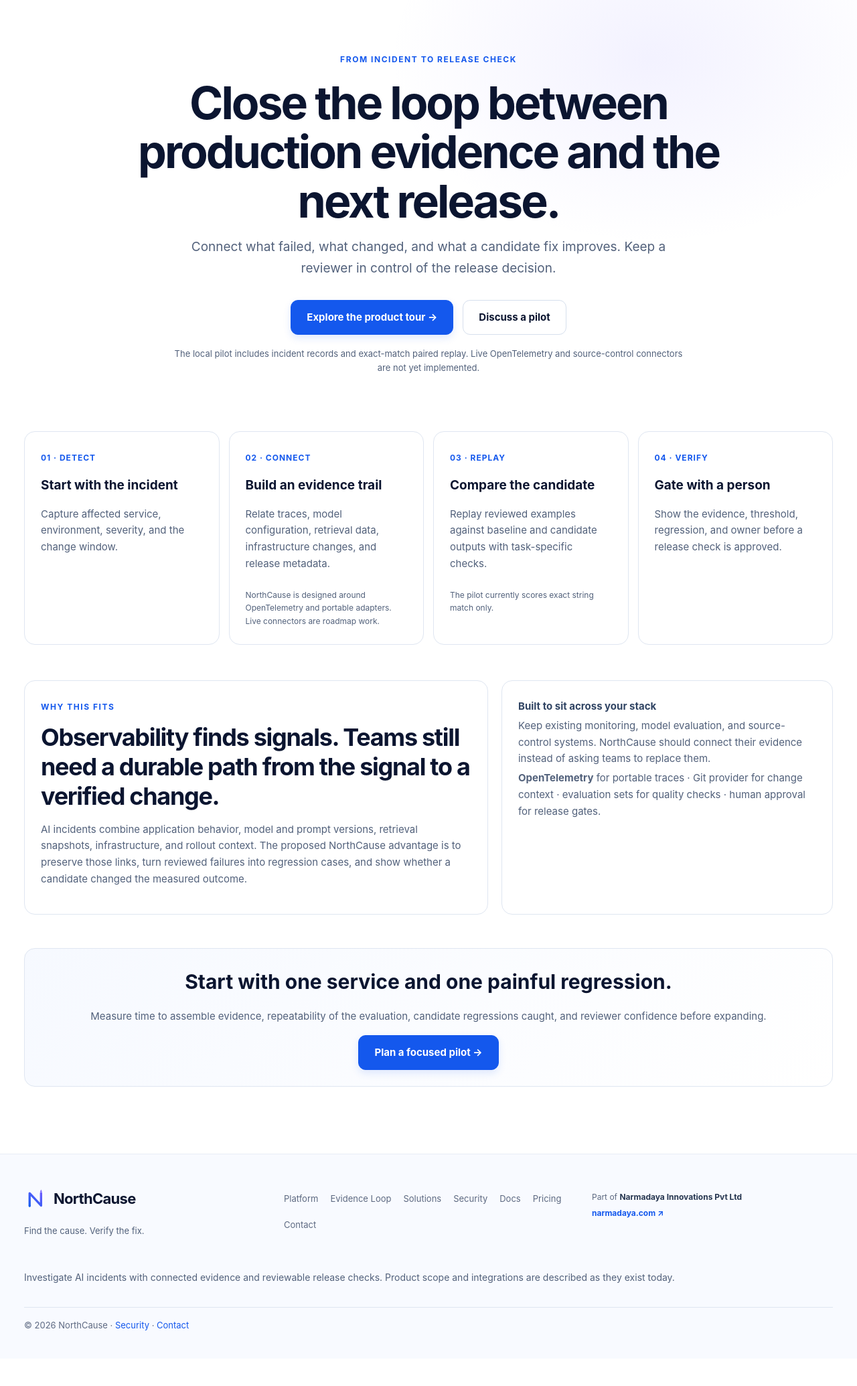
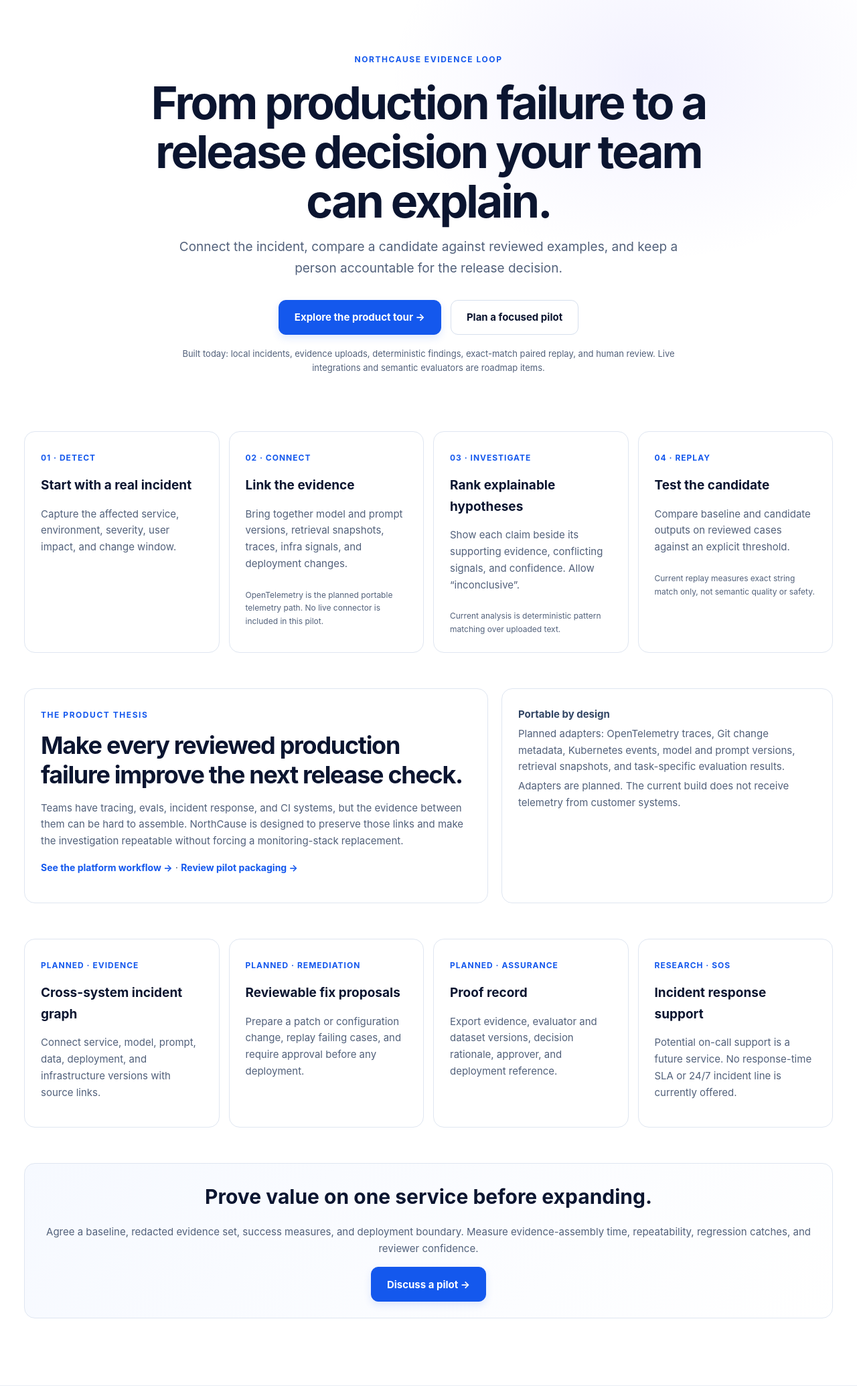
Before and after one commit to rpaut03l/northcause, a FastAPI app: page /evidence-loop in a window 1280 px wide. Shown: the part 82-2152 px from the top of the page at 67% size. Before the commit the page ends 2069 px from the top, so only its background shows below. Run offline with FastAPI, Linux system fonts and the light colour scheme.

Commit message:
docs: expand NorthCause Evidence Loop product blueprint

```diff
--- a/python-platform/app/templates/evidence_loop.html
+++ b/python-platform/app/templates/evidence_loop.html
@@ -1,6 +1,7 @@
 {% extends 'base.html' %}{% block title %}Evidence Loop · NorthCause{% endblock %}{% block content %}
-<section class="feature-hero wrap"><span class="eyebrow">FROM INCIDENT TO RELEASE CHECK</span><h1>Close the loop between production evidence and the next release.</h1><p>Connect what failed, what changed, and what a candidate fix improves. Keep a reviewer in control of the release decision.</p><div class="hero-actions"><a class="button" href="/demo">Explore the product tour →</a><a class="button button-secondary" href="/contact">Discuss a pilot</a></div><p class="fine-print">The local pilot includes incident records and exact-match paired replay. Live OpenTelemetry and source-control connectors are not yet implemented.</p></section>
-<section class="loop-steps wrap" aria-label="Evidence Loop stages"><article><span>01 · DETECT</span><h2>Start with the incident</h2><p>Capture affected service, environment, severity, and the change window.</p></article><article><span>02 · CONNECT</span><h2>Build an evidence trail</h2><p>Relate traces, model configuration, retrieval data, infrastructure changes, and release metadata.</p><small>NorthCause is designed around OpenTelemetry and portable adapters. Live connectors are roadmap work.</small></article><article><span>03 · REPLAY</span><h2>Compare the candidate</h2><p>Replay reviewed examples against baseline and candidate outputs with task-specific checks.</p><small>The pilot currently scores exact string match only.</small></article><article><span>04 · VERIFY</span><h2>Gate with a person</h2><p>Show the evidence, threshold, regression, and owner before a release check is approved.</p></article></section>
-<section class="loop-gap wrap"><div><span class="eyebrow">WHY THIS FITS</span><h2>Observability finds signals. Teams still need a durable path from the signal to a verified change.</h2><p>AI incidents combine application behavior, model and prompt versions, retrieval snapshots, infrastructure, and rollout context. The proposed NorthCause advantage is to preserve those links, turn reviewed failures into regression cases, and show whether a candidate changed the measured outcome.</p></div><aside class="notice"><strong>Built to sit across your stack</strong><p>Keep existing monitoring, model evaluation, and source-control systems. NorthCause should connect their evidence instead of asking teams to replace them.</p><p><b>OpenTelemetry</b> for portable traces · Git provider for change context · evaluation sets for quality checks · human approval for release gates.</p></aside></section>
-<section class="loop-cta wrap"><h2>Start with one service and one painful regression.</h2><p>Measure time to assemble evidence, repeatability of the evaluation, candidate regressions caught, and reviewer confidence before expanding.</p><a class="button" href="/contact">Plan a focused pilot →</a></section>
+<section class="feature-hero wrap"><span class="eyebrow">NORTHCAUSE EVIDENCE LOOP</span><h1>From production failure to a release decision your team can explain.</h1><p>Connect the incident, compare a candidate against reviewed examples, and keep a person accountable for the release decision.</p><div class="hero-actions"><a class="button" href="/demo">Explore the product tour →</a><a class="button button-secondary" href="/contact">Plan a focused pilot</a></div><p class="fine-print">Built today: local incidents, evidence uploads, deterministic findings, exact-match paired replay, and human review. Live integrations and semantic evaluators are roadmap items.</p></section>
+<section class="loop-steps wrap" aria-label="Evidence Loop stages"><article><span>01 · DETECT</span><h2>Start with a real incident</h2><p>Capture the affected service, environment, severity, user impact, and change window.</p></article><article><span>02 · CONNECT</span><h2>Link the evidence</h2><p>Bring together model and prompt versions, retrieval snapshots, traces, infra signals, and deployment changes.</p><small>OpenTelemetry is the planned portable telemetry path. No live connector is included in this pilot.</small></article><article><span>03 · INVESTIGATE</span><h2>Rank explainable hypotheses</h2><p>Show each claim beside its supporting evidence, conflicting signals, and confidence. Allow “inconclusive”.</p><small>Current analysis is deterministic pattern matching over uploaded text.</small></article><article><span>04 · REPLAY</span><h2>Test the candidate</h2><p>Compare baseline and candidate outputs on reviewed cases against an explicit threshold.</p><small>Current replay measures exact string match only, not semantic quality or safety.</small></article></section>
+<section class="loop-gap wrap"><div><span class="eyebrow">THE PRODUCT THESIS</span><h2>Make every reviewed production failure improve the next release check.</h2><p>Teams have tracing, evals, incident response, and CI systems, but the evidence between them can be hard to assemble. NorthCause is designed to preserve those links and make the investigation repeatable without forcing a monitoring-stack replacement.</p><p><a class="text-link" href="/product">See the platform workflow →</a> · <a class="text-link" href="/pricing">Review pilot packaging →</a></p></div><aside class="notice"><strong>Portable by design</strong><p>Planned adapters: OpenTelemetry traces, Git change metadata, Kubernetes events, model and prompt versions, retrieval snapshots, and task-specific evaluation results.</p><p>Adapters are planned. The current build does not receive telemetry from customer systems.</p></aside></section>
+<section class="loop-steps wrap loop-pillars" aria-label="Planned product capabilities"><article><span>PLANNED · EVIDENCE</span><h2>Cross-system incident graph</h2><p>Connect service, model, prompt, data, deployment, and infrastructure versions with source links.</p></article><article><span>PLANNED · REMEDIATION</span><h2>Reviewable fix proposals</h2><p>Prepare a patch or configuration change, replay failing cases, and require approval before any deployment.</p></article><article><span>PLANNED · ASSURANCE</span><h2>Proof record</h2><p>Export evidence, evaluator and dataset versions, decision rationale, approver, and deployment reference.</p></article><article><span>RESEARCH · SOS</span><h2>Incident response support</h2><p>Potential on-call support is a future service. No response-time SLA or 24/7 incident line is currently offered.</p></article></section>
+<section class="loop-cta wrap"><h2>Prove value on one service before expanding.</h2><p>Agree a baseline, redacted evidence set, success measures, and deployment boundary. Measure evidence-assembly time, repeatability, regression catches, and reviewer confidence.</p><a class="button" href="/contact">Discuss a pilot →</a></section>
 {% endblock %}
```
